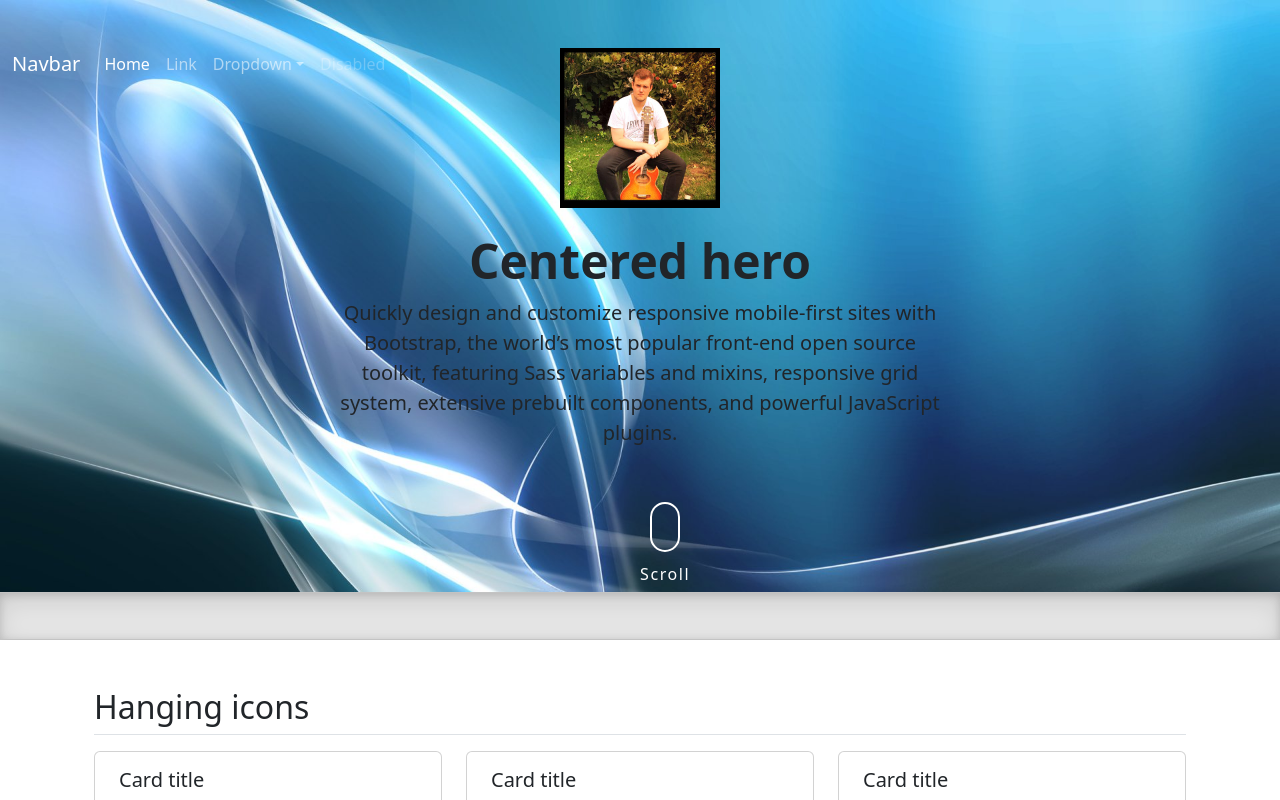
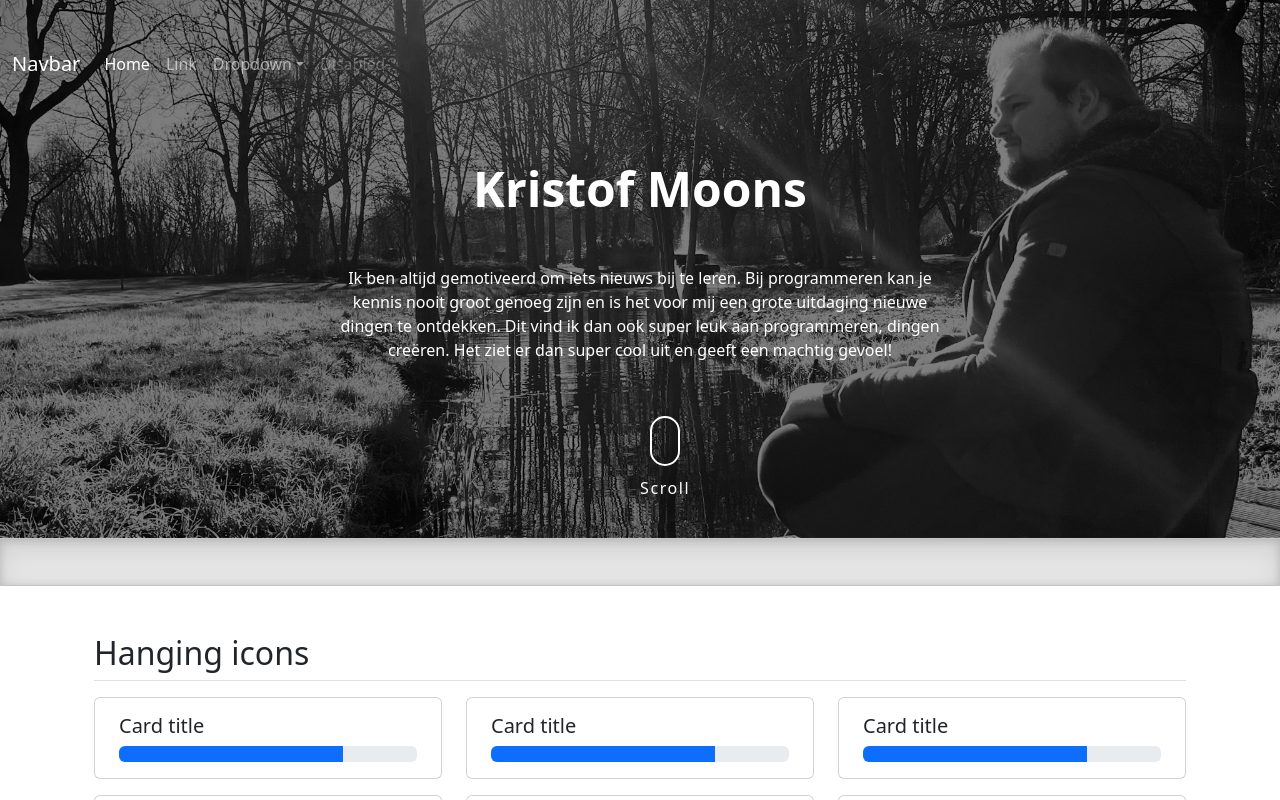
Before and after one commit to kristofmoons/porfolio, a React (Create React App) app: page / in a window 1280 px wide. Shown: the top 800 px of the page. Built offline with nearby package versions, Linux system fonts and the light colour scheme.

Commit message:
landing background done

```diff
--- a/src/App.css
+++ b/src/App.css
@@ -13,7 +13,13 @@ nav {
 }
 /*navigation menu*/
 /*landing page*/
-
+.hero {
+  background: linear-gradient(rgba(0, 0, 0, 0.5), rgba(0, 0, 0, 0.5)), url(../public/images/achtergrond.jpg);
+  background-size: cover;
+  background-position: center;
+  background-repeat: no-repeat;
+  overflow-x: hidden;
+}
 .divider {
   height: 3rem;
   background-color: rgba(0, 0, 0, .1);
--- a/src/pages/LandingPage.js
+++ b/src/pages/LandingPage.js
@@ -74,24 +74,23 @@ export default function LandingPage() {
             </div>
 
             <header/>
-            <div style={{height:""}}/>
-            <div style={{
-                backgroundImage: "url('./images/achtergrond.jpg')", backgroundRepeat: "no-repeat",
-                backgroundSize: "cover", height: "auto"
-            }}>
-                <div className="px-4 py-5  text-center">
-                    <img className="d-block mx-auto mb-4" src="/images/avatar.jpg" alt=""
-                         width="160" height="160"/>
-                    <h1 className="display-5 fw-bold">Centered hero</h1>
-                    <div className="col-lg-6 mx-auto">
-                        <p className="lead mb-4">Quickly design and customize responsive mobile-first sites with
-                            Bootstrap, the world’s most popular front-end open source toolkit, featuring Sass
-                            variables and mixins, responsive grid system, extensive prebuilt components, and
-                            powerful JavaScript plugins.</p>
-                        <ScrollDownSection/>
-                    </div>
+            <div className="hero">
+                <div style={{height:"8rem"}}/>
+                <div className="px-4 py-3 my-3 text-center">
+                        <h1 className="display-5 fw-bold text-white">Kristof Moons</h1>
+                        <div className="col-lg-6 mx-auto my-5">
+                            <p className=" mb-4 text-white">Ik ben altijd gemotiveerd om iets nieuws bij te leren.
+                                Bij programmeren
+                                kan je kennis nooit
+                                groot genoeg zijn en is het voor mij een grote uitdaging nieuwe dingen te ontdekken. Dit
+                                vind ik dan ook super leuk aan programmeren, dingen creëren. Het ziet er dan super cool
+                                uit
+                                en geeft een machtig gevoel!</p>
+                           <ScrollDownSection/>
+                        </div>
                 </div>
             </div>
+
             <div className="divider"/>
 
             <Skills/>
```
Also changed, not shown: public/images/achtergrond.jpg.
